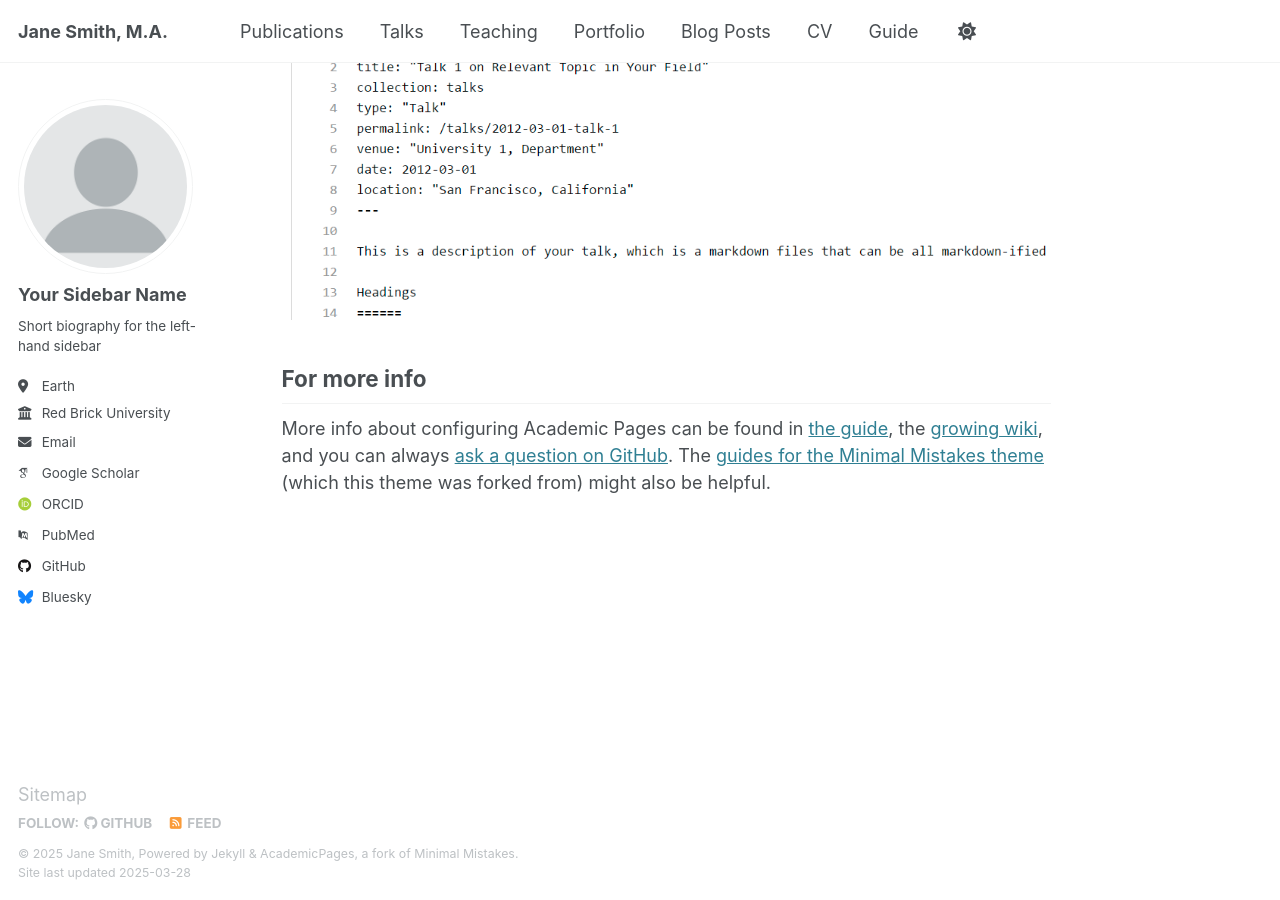
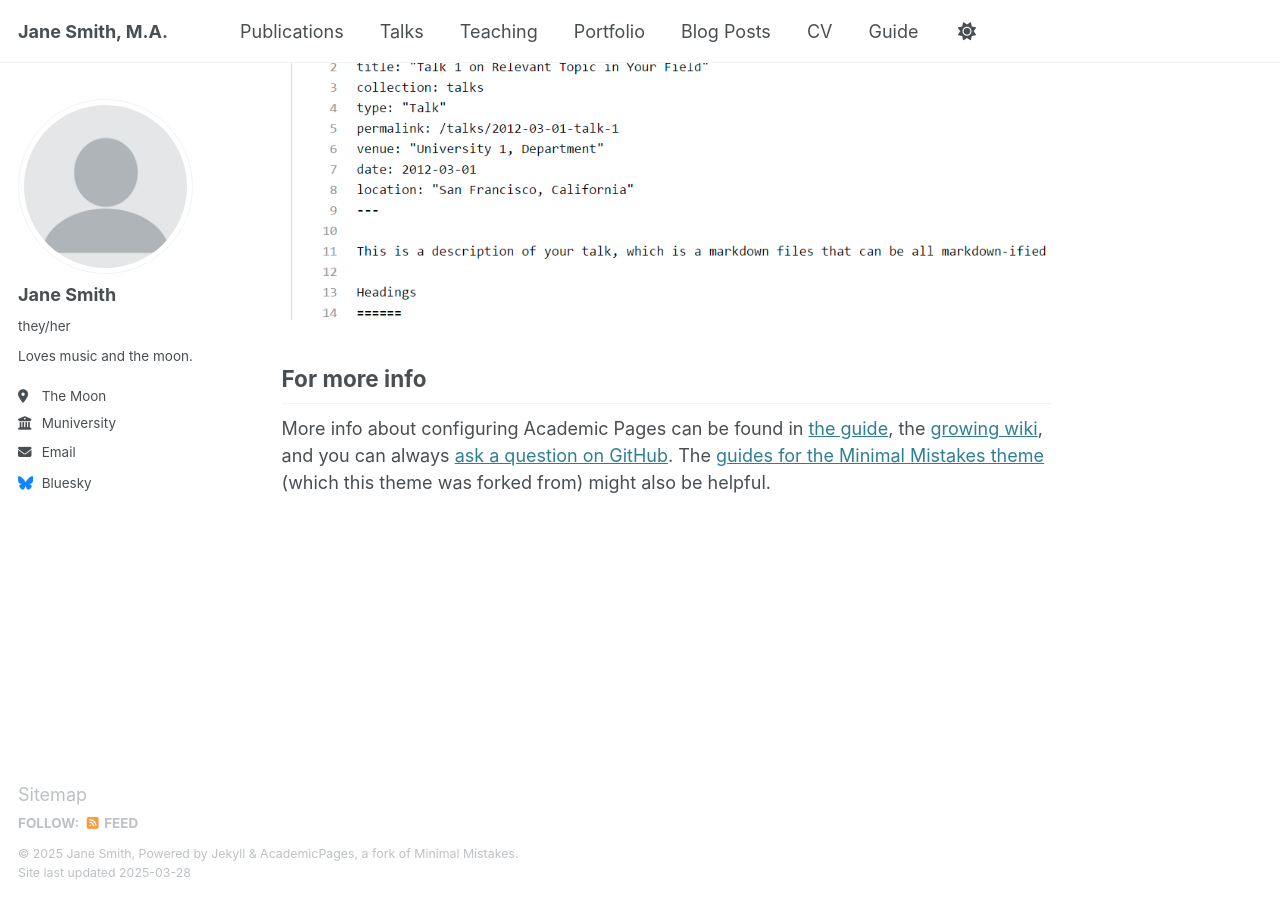
Before and after one commit to pb-berge/about, a Jekyll site: the page built from _pages/about.md, in a window 1280 px wide and 900 px high, scrolled down 2635 px. Built offline with Jekyll 4.4.1, drawn with Linux system fonts in a browser that asks for light colours; some web fonts are replaced.

Commit message:
Update _config.yml

```diff
--- a/_config.yml
+++ b/_config.yml
@@ -16,7 +16,6 @@ description              : &description "I like playing music. Welcome to my por
 url                      : https://pb-berge.github.io # the base hostname & protocol for your site e.g. "https://[your GitHub username].github.io"
 baseurl                  : "/about" # the subpath of your site, e.g. "/blog"
 repository               : "about/pb-berge.github.io"
-            #               "[tag]/[username].github.io"
 
 # Site Author - The following control what appear as part of the author content on the side bar.
 #               If a field is blank the icon and link will not appear, otherwise it will be shown.
@@ -24,21 +23,21 @@ repository               : "about/pb-berge.github.io"
 author:
   # Biographic information
   avatar           : "profile.png"
-  name             : "Your Sidebar Name"
-  pronouns         : # example: "she/her"
-  bio              : "Short biography for the left-hand sidebar"
-  location         : "Earth"
-  employer         : "Red Brick University"
+  name             : "Jane Smith"
+  pronouns         : "they/her"
+  bio              : "Loves music and the moon."
+  location         : "The Moon"
+  employer         : "Muniversity"
   uri              : # URL
-  email            : "none@example.org"
+  email            : "jsmith@muniversity.mun"
 
   # Academic websites
   arxiv            : # URL - Update with the correct link to your profile
-  googlescholar    : "https://scholar.google.com/citations?user=PS_CX0AAAAAJ"
+  googlescholar    : # "https://scholar.google.com/citations?user=PS_CX0AAAAAJ"
   impactstory      : # URL
-  orcid            : "http://orcid.org/yourorcidurl"
+  orcid            : # "http://orcid.org/yourorcidurl"
   semantic         : # URL
-  pubmed           : "https://www.ncbi.nlm.nih.gov/pubmed/?term=john+snow"
+  pubmed           : # "https://www.ncbi.nlm.nih.gov/pubmed/?term=john+snow"
   researchgate     : # URL
   scopus           : # URL
 
@@ -46,12 +45,12 @@ author:
   bitbucket        : # Username - Update with your username on the site
   codepen          : # Username
   dribbble         : # Username
-  github           : "academicpages"
+  github           : # "academicpages"
   kaggle           : # Username
   stackoverflow    : # User number or user number and name (i.e., use "1" or "1/jeff-atwood")
 
   # Social media
-  bluesky          : "bsky.app" # Replace this with you Bluesky username
+  bluesky          : "https://bsky.app/profile/persephone.blue" # Replace this with you Bluesky username
   facebook         : # Username
   flickr           : # Username
   foursquare       : # Username
```
